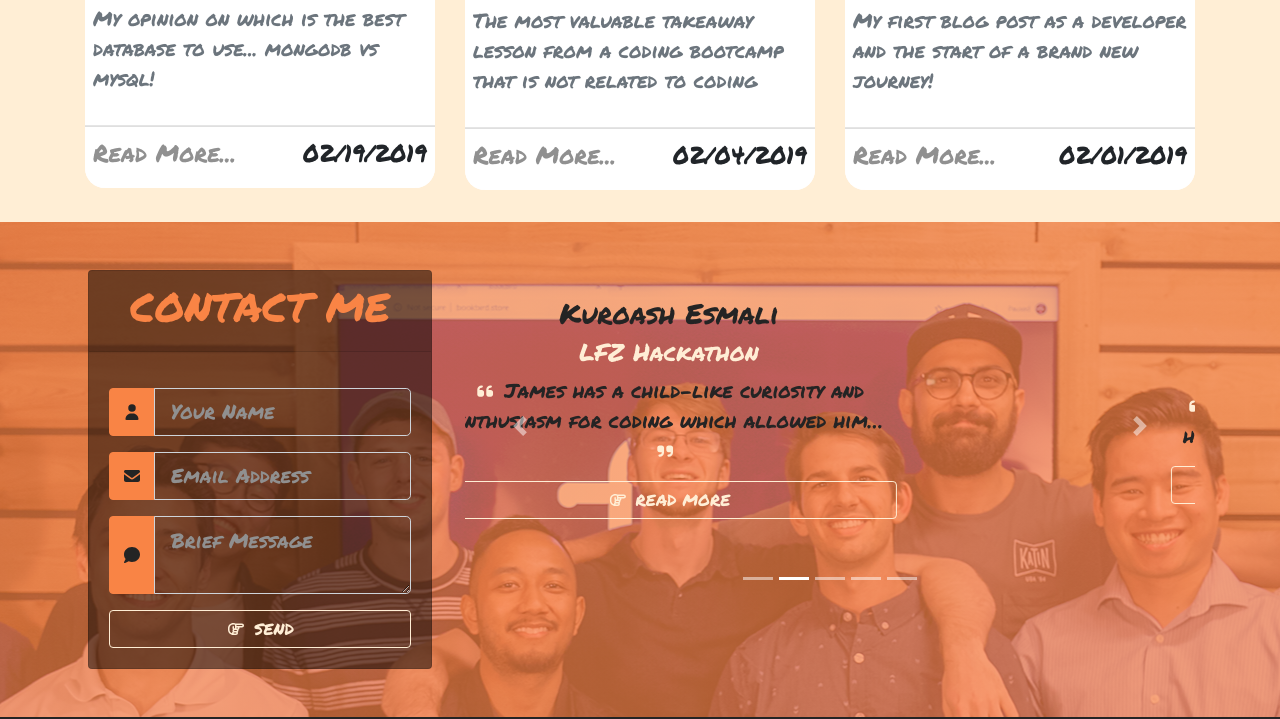
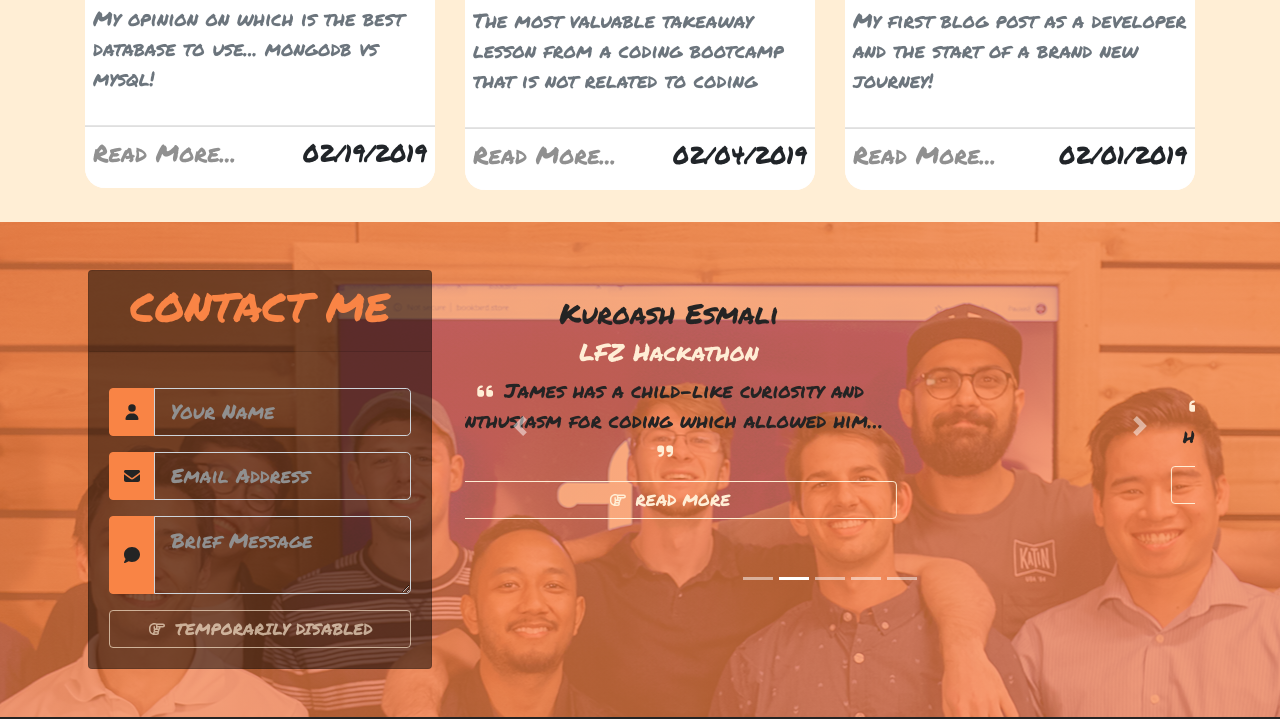
Before and after one commit to SparkeEcrash/myPortfolio, a website: page index.html in a window 1280 px wide. Shown: the part 4183-4902 px from the top of the page. Drawn offline with nearby package versions, Linux system fonts and the light colour scheme; a web font is replaced by a local one.

Commit message:
temp disable send

```diff
--- a/index.html
+++ b/index.html
@@ -787,7 +787,7 @@
 										</div>
 										<textarea name="contact_message" id="send-msg-message" class="form-control form-control-lg" placeholder="Brief Message" spellcheck="false"></textarea>
 									</div>
-									<button type="button" id="send-msg-button" class="btn btn-block btn-large text-uppercase contact-btn"><i class="far fa-hand-point-right mr-2"></i>Send</button>
+									<button disabled type="button" id="send-msg-button" class="btn btn-block btn-large text-uppercase contact-btn"><i class="far fa-hand-point-right mr-2"></i>Temporarily Disabled</button>
 									<div id="waiting">
 										<img src="./img/loading.gif" alt="">
 									</div>
```
